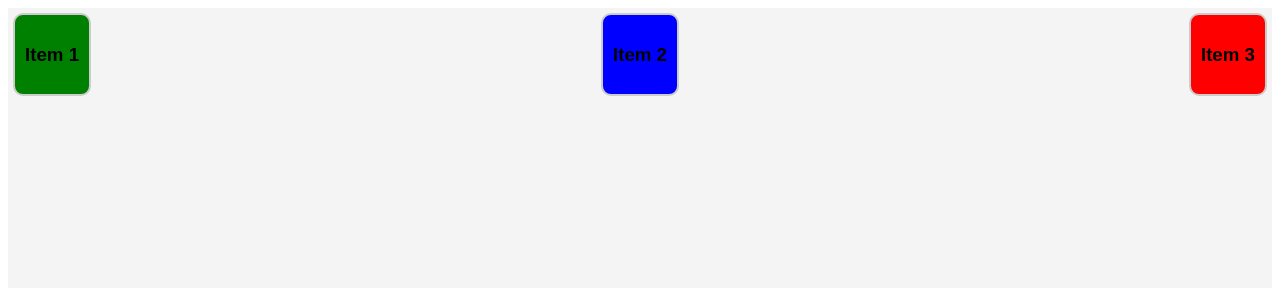
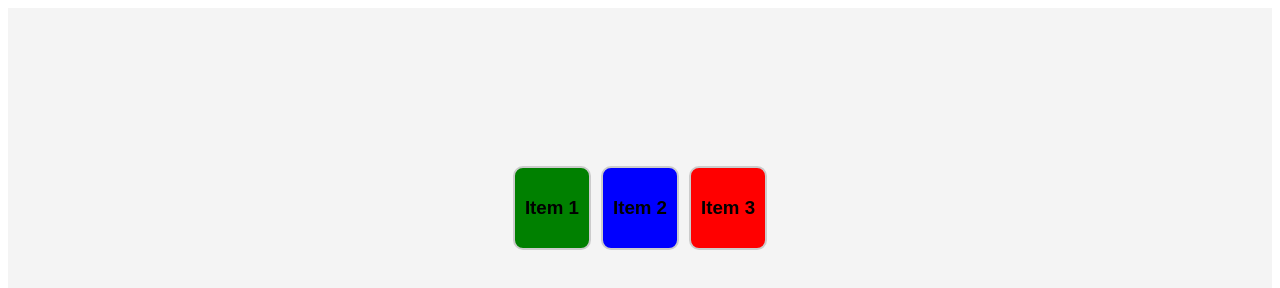
Before and after one commit to galpalex/CSS-Appleseeds-Academy-bootcamp-fullstack, a plain HTML site: page 15.2flex/15.2flex.html in a window 1280 px wide. Drawn offline with Linux system fonts and the light colour scheme.

Commit message:
15.2flex

```diff
--- a/15.1flex/15.1flex.html
+++ b/15.2flex/15.2flex.html
@@ -3,7 +3,7 @@
   <head>
     <meta charset="UTF-8" />
     <meta name="viewport" content="width=device-width, initial-scale=1.0" />
-    <title>13.1Flex</title>
+    <title>15.2Flex</title>
     <style>
       * {
         box-sizing: border-box;
@@ -18,10 +18,10 @@
         display: flex;
         /* flex-direction: row; */
         /* Cross axis align */
-        align-items: flex-start;
+        align-items: center;
         /* flex-start; flex-end; strech; center; */
         /* Main axis align */
-        justify-content: space-between;
+        justify-content: center;
         /* flex-start; flex-end; space-around; space-between; center; */
         height: 50vh;
       }
```
Also changed, not shown: 13.1responsive/13.1resp.html (+1 -1 lines).
